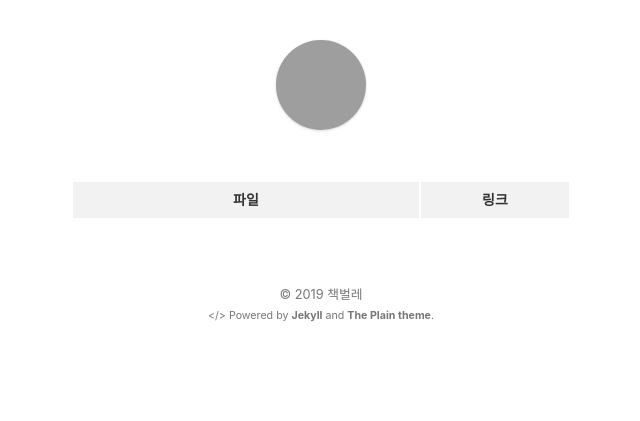
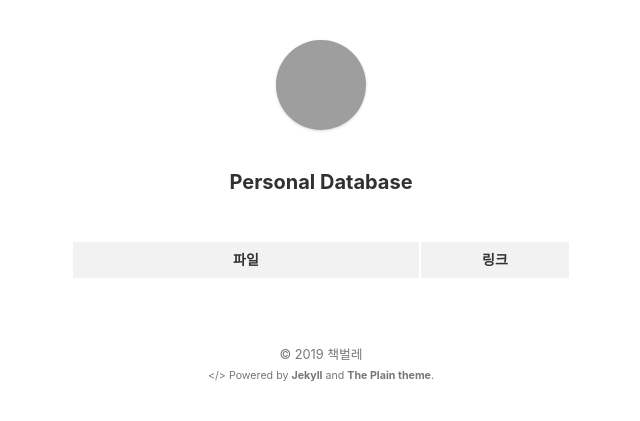
Before and after one commit to stevenoh0908/stevenoh0908.github.io, a Jekyll site: the page built from database.html, in a window 1280 px wide. Shown: the top 421 px of the page, without its empty margins (319-959 px from the left). Built offline with Jekyll 4.4.1, drawn with Linux system fonts in a browser that asks for light colours; grey boxes are pictures that could not be loaded.

Commit message:
Update database.html

```diff
--- a/database.html
+++ b/database.html
@@ -3,7 +3,7 @@ layout: default
 ---
 
 <section>
-
+  <h3><center>Personal Database</center></h3>
   <table>
       <thead>
          <tr>
```
